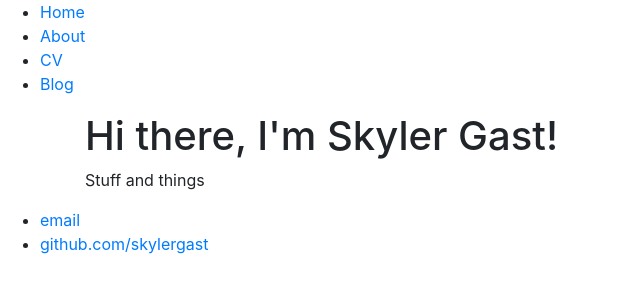
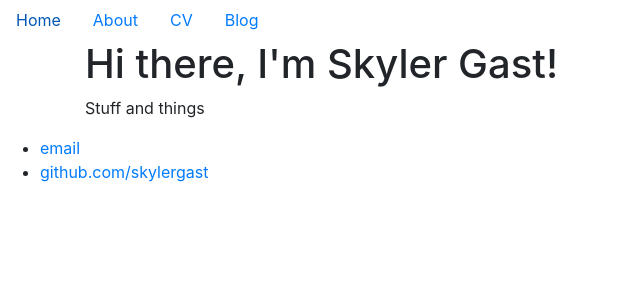
Before and after one commit to skylergast/skylergast.github.io, a Jekyll site: the page built from index.html, in a window 1280 px wide. Shown: the top 300 px of the page, without its empty margins (0-640 px from the left). Built offline with Jekyll 4.4.1, drawn with Linux system fonts in a browser that asks for light colours.

Commit message:
css changes

```diff
--- a/_layouts/default.html
+++ b/_layouts/default.html
@@ -9,14 +9,20 @@
 		<title>{{ page.title }}</title>
 	</head>
 	<body>
-		<nav>
-			<ul>
-				<li><a href="/">Home</a></li>
-				<li><a href="/about">About</a></li>
-				<li><a href="/cv">CV</a></li>
-				<li><a href="/blog">Blog</a></li>
-			</ul>
-		</nav>
+		<ul class="nav">
+			<li class="nav-item">
+				<a class="nav-link" href="/">Home</a>
+			</li>
+			<li class="nav-item">
+				<a class="nav-link" href="/about">About</a>
+			</li>
+			<li class="nav-item">
+				<a class="nav-link" href="/cv">CV</a>
+			</li>
+			<li class="nav-item">
+				<a class="nav-link" href="/blog">Blog</a>
+			</li>
+		</ul>
 		<div class="container">
 
 		{{ content }}
```
